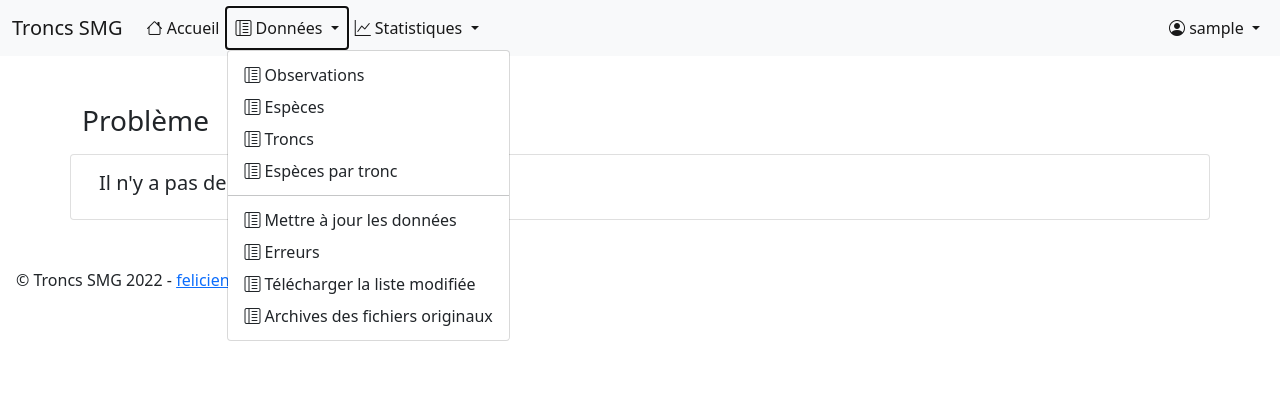
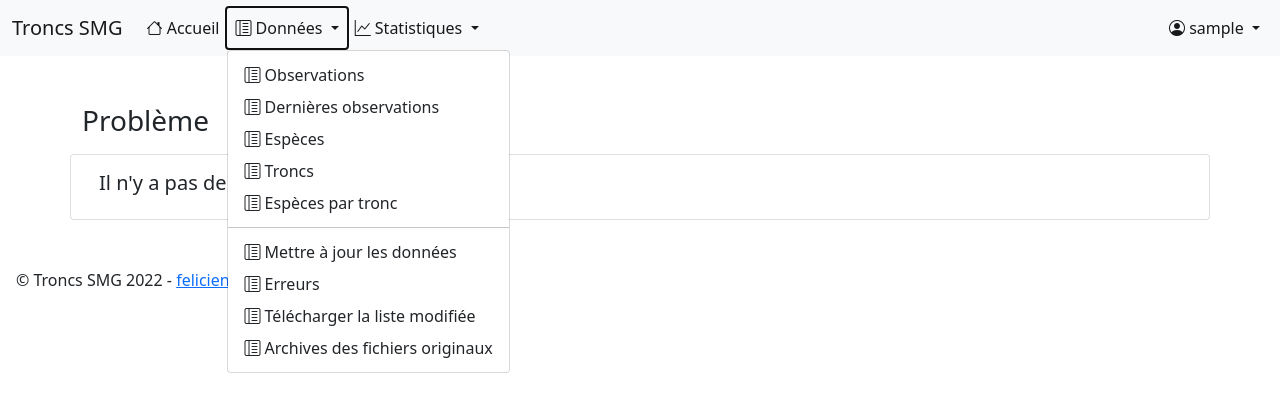
Before and after one commit to feliciencorbat/smg-troncs, a Django app: page /observations/ in a window 1280 px wide, after a click on "Données". Shown: the top 412 px of the page. Run offline with Django 4.2, Linux system fonts and the light colour scheme; the visitor is signed in with stand-in values (Sample User, id 1).

Commit message:
Add last observations page

```diff
--- a/stats/views.py
+++ b/stats/views.py
@@ -50,6 +50,29 @@ def observations(request):
 
 
 @login_required
+def last_observations(request):
+    try:
+        observations_list = pd.read_excel("files/export/liste_modifiee.xlsx", sheet_name="Statistiques")
+        last_date = max(observations_list["Date"])
+        observations_list = observations_list[observations_list['Date'] == last_date]
+        observations_list = observations_list[["Tronc", "Espèce"]].groupby("Tronc")["Espèce"].apply(
+            lambda x: list(np.unique(x))).to_frame()
+        observations_list = pd.DataFrame({'Tronc': observations_list.index, 'Espèces': observations_list["Espèce"]})
+        observations_list.index.name = None
+        observations_list["Tronc_int"] = observations_list["Tronc"]
+        observations_list["Tronc_int"] = observations_list["Tronc_int"].str.replace("G", "", regex=False)
+        observations_list["Tronc_int"] = observations_list["Tronc_int"].str.replace("D", "", regex=False)
+        observations_list["Tronc_int"] = observations_list["Tronc_int"].str.replace("_2", "", regex=False)
+        observations_list["Tronc_int"] = pd.to_numeric(observations_list["Tronc_int"], errors='coerce')
+        observations_list = observations_list.sort_values('Tronc_int')
+        observations_list = observations_list[["Espèces", "Tronc"]]
+        observations_list = observations_list.to_numpy()
+        return render(request, 'stats/last_observations.html', {"date": last_date, "observations_list": observations_list})
+    except:
+        return render(request, 'stats/website_error.html', {"error_info": "Il n'y a pas de fichier liste_modifiee.xlsx."})
+
+
+@login_required
 def species(request):
     try:
         species_list = pd.read_excel("files/export/liste_modifiee.xlsx", sheet_name="Espèces")
@@ -75,9 +98,6 @@ def trunks(request):
 def trunk_species(request):
     try:
         trunk_species_list = pd.read_excel("files/export/liste_modifiee.xlsx", sheet_name="Espèces par tronc")
-        trunk_species_list["Espèces"] = trunk_species_list["Espèces"].str.replace("'", "", regex=False)
-        trunk_species_list["Espèces"] = trunk_species_list["Espèces"].str.replace("[", "", regex=False)
-        trunk_species_list["Espèces"] = trunk_species_list["Espèces"].str.replace("]", "", regex=False)
         trunk_species_list = trunk_species_list.to_numpy()
         return render(request, 'stats/trunk_species.html', {"trunk_species_list": trunk_species_list})
     except:
--- a/templates/base.html
+++ b/templates/base.html
@@ -24,6 +24,7 @@
                     </a>
                     <ul class="dropdown-menu" aria-labelledby="navbarDropdown">
                         <li><a class="dropdown-item" href="{% url 'observations' %}"><i class="bi bi-layout-text-sidebar-reverse"></i> Observations</a></li>
+                        <li><a class="dropdown-item" href="{% url 'last_observations' %}"><i class="bi bi-layout-text-sidebar-reverse"></i> Dernières observations</a></li>
                         <li><a class="dropdown-item" href="{% url 'species' %}"><i class="bi bi-layout-text-sidebar-reverse"></i> Espèces</a></li>
                         <li><a class="dropdown-item" href="{% url 'trunks' %}"><i class="bi bi-layout-text-sidebar-reverse"></i> Troncs</a></li>
                         <li><a class="dropdown-item" href="{% url 'trunk_species' %}"><i class="bi bi-layout-text-sidebar-reverse"></i> Espèces par tronc</a></li>
--- a/website/urls.py
+++ b/website/urls.py
@@ -22,6 +22,7 @@ urlpatterns = [
     path('logout/', authentication.views.logout_user, name='logout'),
     path('', stats.views.home, name='home'),
     path('observations/', stats.views.observations, name='observations'),
+    path('last_observations/', stats.views.last_observations, name='last_observations'),
     path('species/', stats.views.species, name='species'),
     path('trunks/', stats.views.trunks, name='trunks'),
     path('trunk_species/', stats.views.trunk_species, name='trunk_species'),
```
Also changed, not shown: stats/templates/stats/last_observations.html (added, +22 -0 lines).
